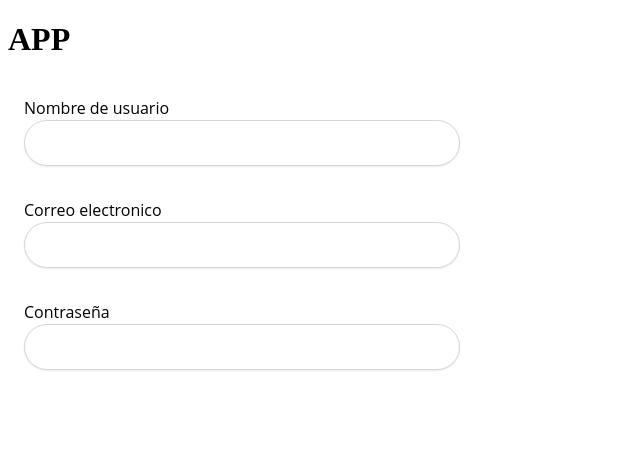
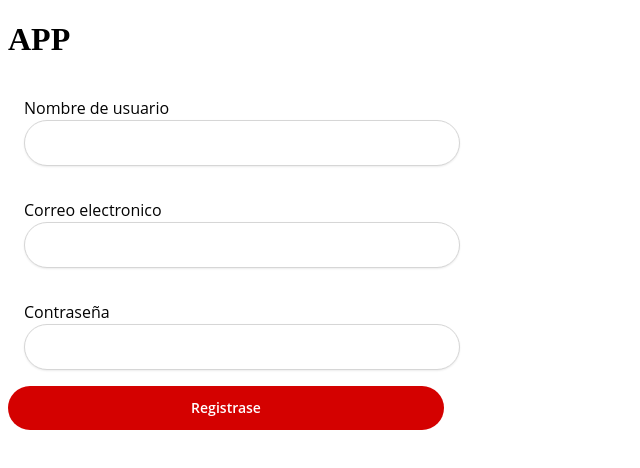
Before and after one commit to nroxDev/gestion-finanzas-personales, a Vue app in the folder frontend/: page / in a window 1280 px wide. Shown: the top 468 px of the page, without its empty margins (0-640 px from the left). Built offline with nearby package versions, Linux system fonts and the light colour scheme.

Commit message:
añade el componente BotonFormulario

```diff
--- a/frontend/src/App.vue
+++ b/frontend/src/App.vue
@@ -3,17 +3,19 @@
      <InputTexto texto="Nombre de usuario"/>
      <InputTexto texto="Correo electronico"/>
      <InputTexto texto="Contraseña"/>
+     <BotonFormulario texto="Registrase"/>
 
 </template>
 
 <script>
 import InputTexto from './components/InputTexto.vue';
+import BotonFormulario from './components/BotonFormulario.vue';
 
 export default {
   name: 'App',
   components: {
-
-    InputTexto
+    InputTexto,
+    BotonFormulario
   }
 }
 </script>
--- /dev/null
+++ b/frontend/src/components/BotonFormulario.vue
@@ -0,0 +1,33 @@
+<template>
+    <button class="boton-formulario">{{ texto }}</button>
+</template>
+
+
+<script>
+export default {
+    name: 'BotonFormulario',
+    props: {
+        texto: String,
+    }
+}
+</script>
+
+
+<style>
+.boton-formulario {
+    cursor: pointer;
+    width: 436px;
+    height: 44px;
+    padding: 0px 8px;
+    border: 0;
+    box-sizing: border-box;
+    border-radius: 24px;
+    background-color: #d40100;
+    color: #ffffff;
+    font-size: 14px;
+    font-family: "Open Sans";
+    font-weight: 600;
+    line-height: 20px;
+    outline: none;
+}
+</style>
```
